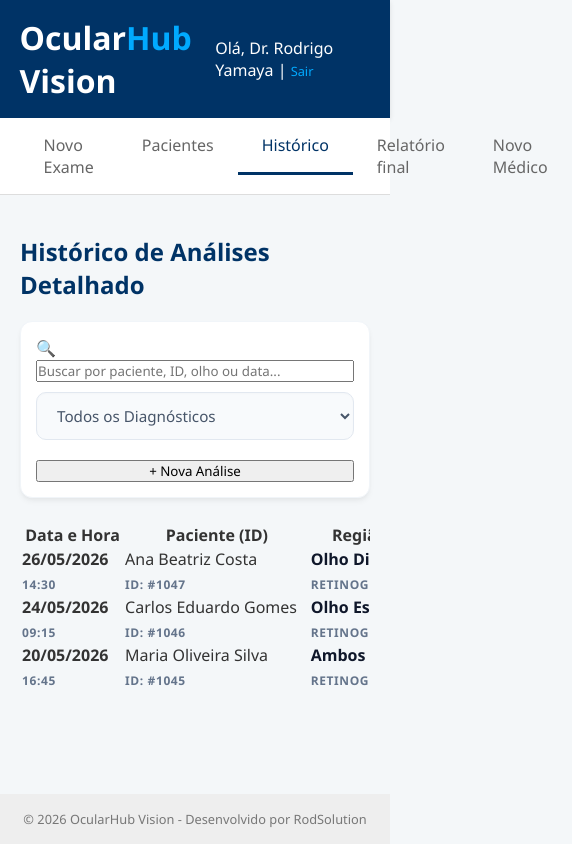
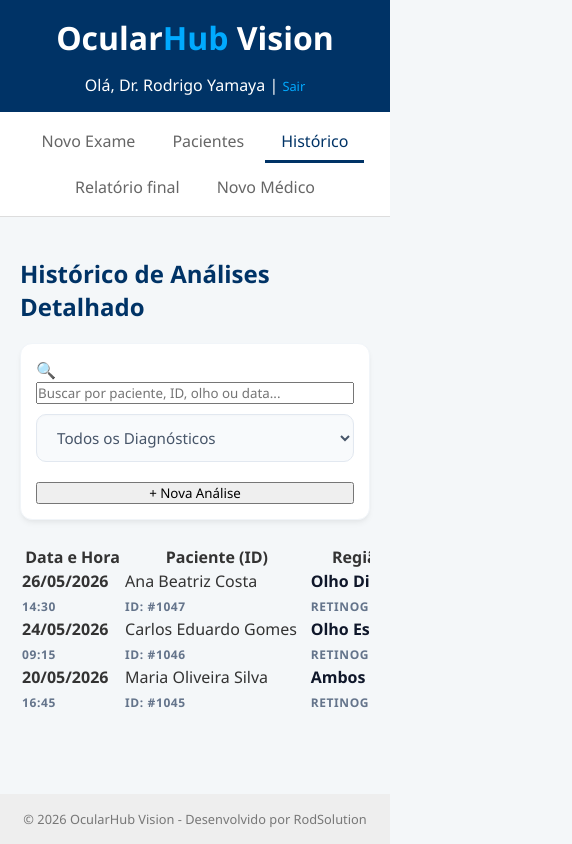
Before and after one commit to RodrigoYamaya/ocular-hub-vision, a website: page Front end/pages/historico.html in a window 390 px wide. Shown: the whole page, 572 px wide, since content can reach past the window. Drawn offline with Linux system fonts and the light colour scheme.

Commit message:
Corrige bug de largura e responsividade na index mobile

```diff
--- a/Front end/assets/css/style.css
+++ b/Front end/assets/css/style.css
@@ -104,3 +104,36 @@ footer {
     font-size: 0.8rem;
     color: #777;
 }
+
+@media (max-width: 768px) {
+    header {
+        flex-direction: column;
+        text-align: center;
+        gap: 15px;
+    }
+
+    nav ul {
+        flex-wrap: wrap;
+        justify-content: center;
+        padding: 10px;
+        gap: 5px;
+    }
+
+    nav ul li a {
+        padding: 0.5rem 1rem;
+        text-align: center;
+    }
+
+    main {
+        padding: 1rem;
+    }
+
+    .upload-container {
+        padding: 1.5rem;
+        width: 100%;
+    }
+
+    .drop-zone {
+        padding: 1.5rem 1rem;
+    }
+}
```
